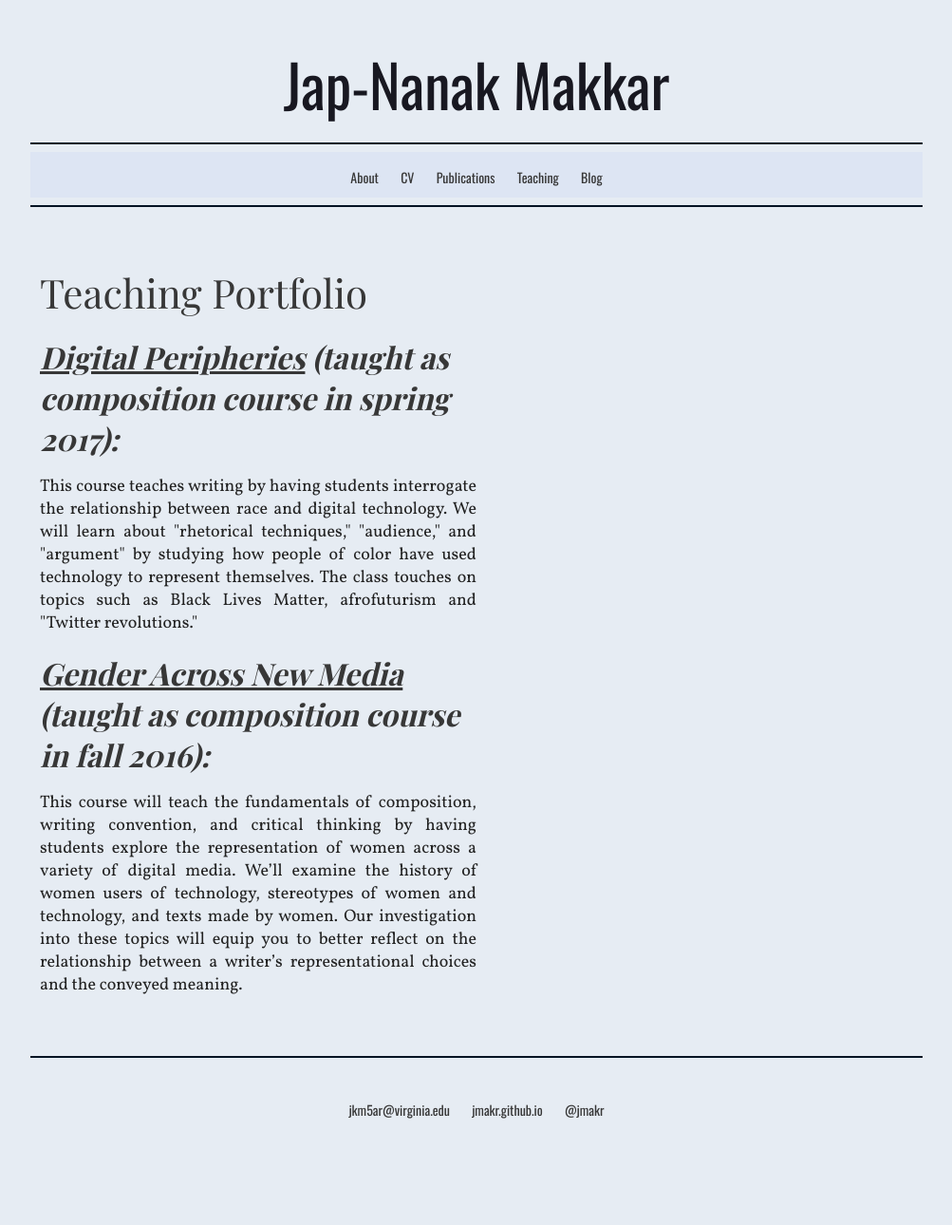
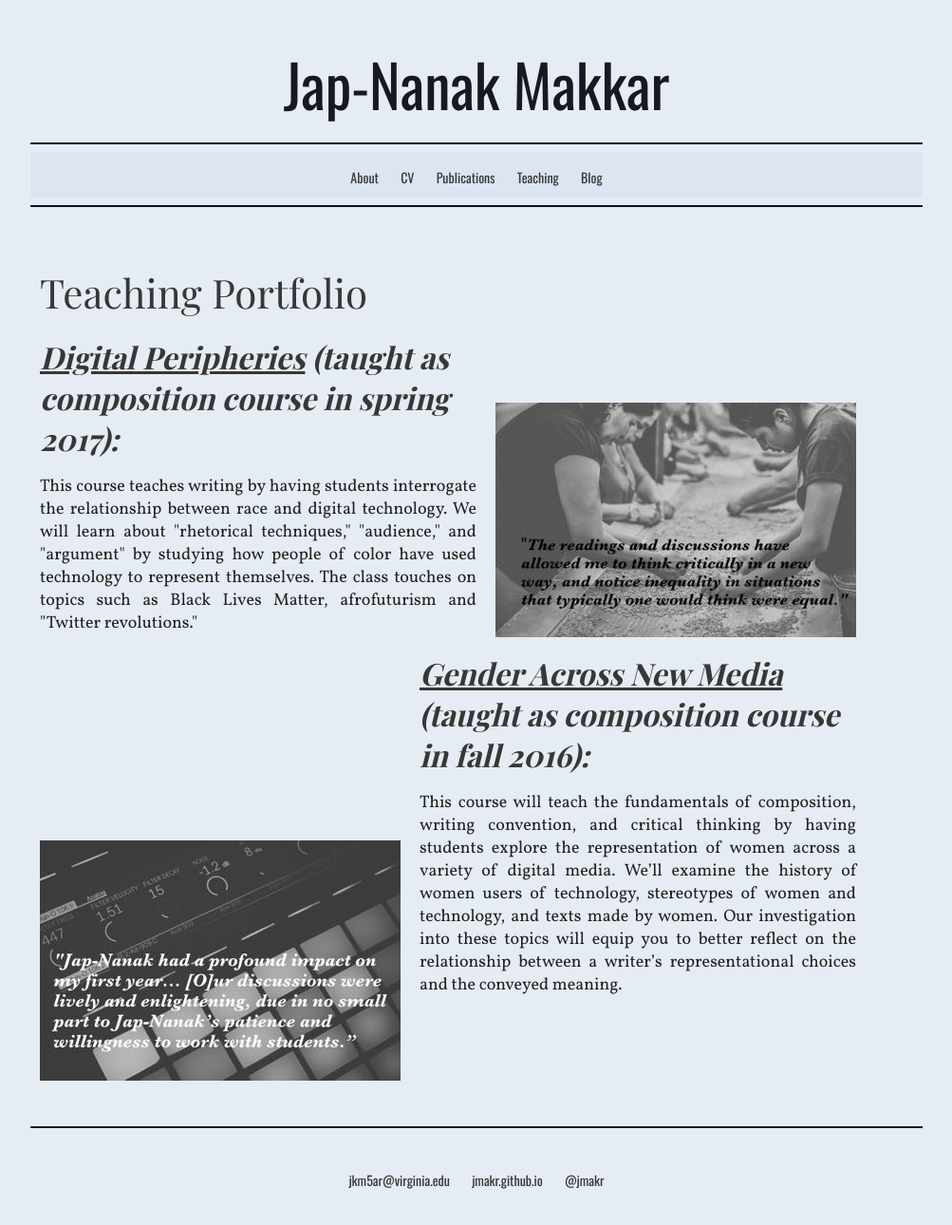
Before and after one commit to jmakr/jmakr.github.io, a Jekyll site: the page built from teaching/index.html, in a window 1280 px wide. Shown: the whole page at 95% size, without its empty margins (138-1141 px from the left). Built offline with Jekyll 4.4.1, drawn with Linux system fonts in a browser that asks for light colours; some web fonts are replaced; before the commit the page ends 1216 px from its top, so only the background shows below that.

Commit message:
Update index.html

```diff
--- a/teaching/index.html
+++ b/teaching/index.html
@@ -2,7 +2,8 @@
 layout: default
 title: Teaching Portfolio
 ---
-<div style="width: 100%">
+<div style="height:700px;" "width: 980px;">
+
   <div id="blurb2" class="article grid_6">
     	<br>
      <br>
@@ -11,19 +12,54 @@ title: Teaching Portfolio
      <br>
      <br>
 
-
          <p5 align="left"> <u>Digital Peripheries</u> (taught as composition course in spring 2017):</p5>
          <p align="justify"> This course teaches writing by having students interrogate the relationship between race and digital technology. We will learn about "rhetorical techniques," "audience," and "argument" by studying how people of color have used technology to represent themselves. The class touches on topics such as Black Lives Matter, afrofuturism and "Twitter revolutions."</p>
   </div>
 
 
+  <div id="tphoto1" class="article grid_5">
+	   <br>
+        <br>
+        <br>
+	   <br>
+        <br>
+        <br>
+	   <br>
+        <br>
+	   <br>
+	   <br>
+        <br>
+	<div class="tphoto1helper">
+	<div style="width:380;">
+	<img src="tphoto1_380w.jpg" height="247" width="380"/>
+	</div>
+	</div>
+  </div>
+
   <div style="clear:left;">
   </div>
+
+  <div id="tphoto2" class="article grid_5">
+	   <br>
+        <br>
+        <br>
+	   <br>
+        <br>
+        <br>
+	   <br>
+        <br>
+	   <br>
+	   <br>
+        <br>
+	<div class="tphoto2helper">
+	<div style="width:380;">
+	<img src="tphoto2.jpg" height="253" width="380"/>
+	</div>
+	</div>
+   </div>
+
         <div id="blurb2" class="article grid_6">
         <p5 align="left"> <u>Gender Across New Media</u> (taught as composition course in fall 2016):</p5>
         <p align="justify"> This course will teach the fundamentals of composition, writing convention, and critical thinking by having students explore the representation of women across a variety of digital media. We’ll examine the history of women users of technology, stereotypes of women and technology, and texts made by women. Our investigation into these topics will equip you to better reflect on the relationship between a writer’s representational choices and the conveyed meaning.</p>
-
-
-
         </div>
 </div>
```
Lines whose indentation alone changed are shown as unchanged.
